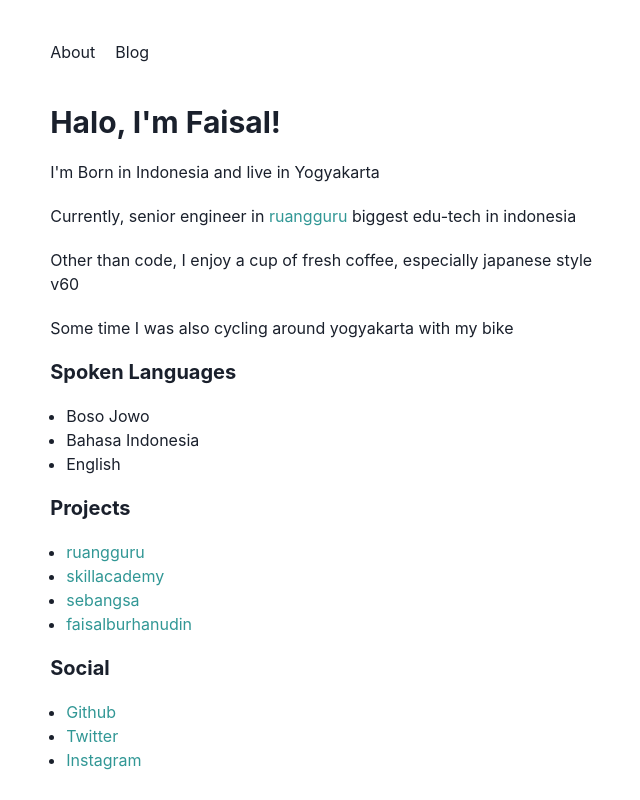
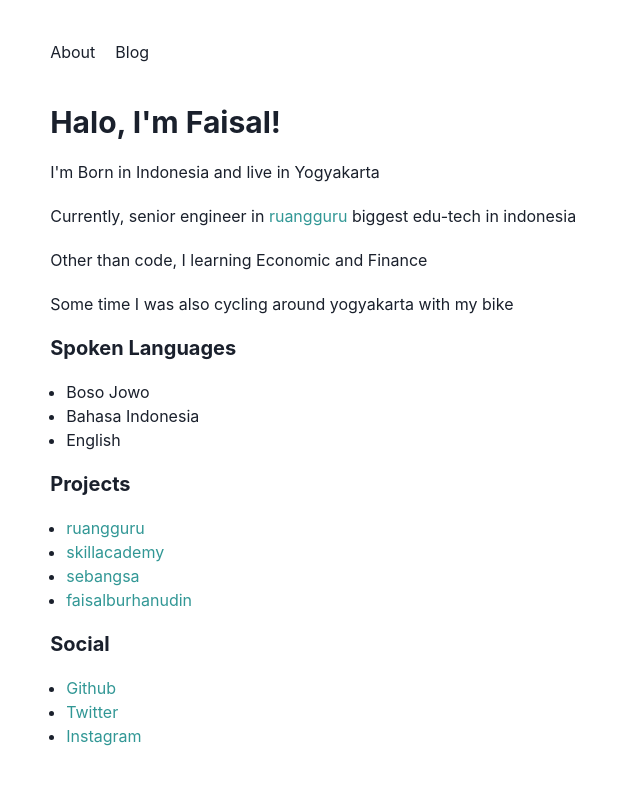
Before and after one commit to faisalburhanudin/faisalburhanudin.com, a Next.js app: page / in a window 1280 px wide. Shown: the whole page, without its empty margins (303-943 px from the left). Built offline with nearby package versions, Linux system fonts and the light colour scheme.

Commit message:
add finance

```diff
--- a/pages/index.mdx
+++ b/pages/index.mdx
@@ -4,7 +4,7 @@ I'm Born in Indonesia and live in Yogyakarta
 
 Currently, senior engineer in [ruangguru](ruangguru.com) biggest edu-tech in indonesia
 
-Other than code, I enjoy a cup of fresh coffee, especially japanese style v60
+Other than code, I learning Economic and Finance
 
 Some time I was also cycling around yogyakarta with my bike
 
```
Also changed, not shown: 1 other file (tests, documents, lock files or other folders).
